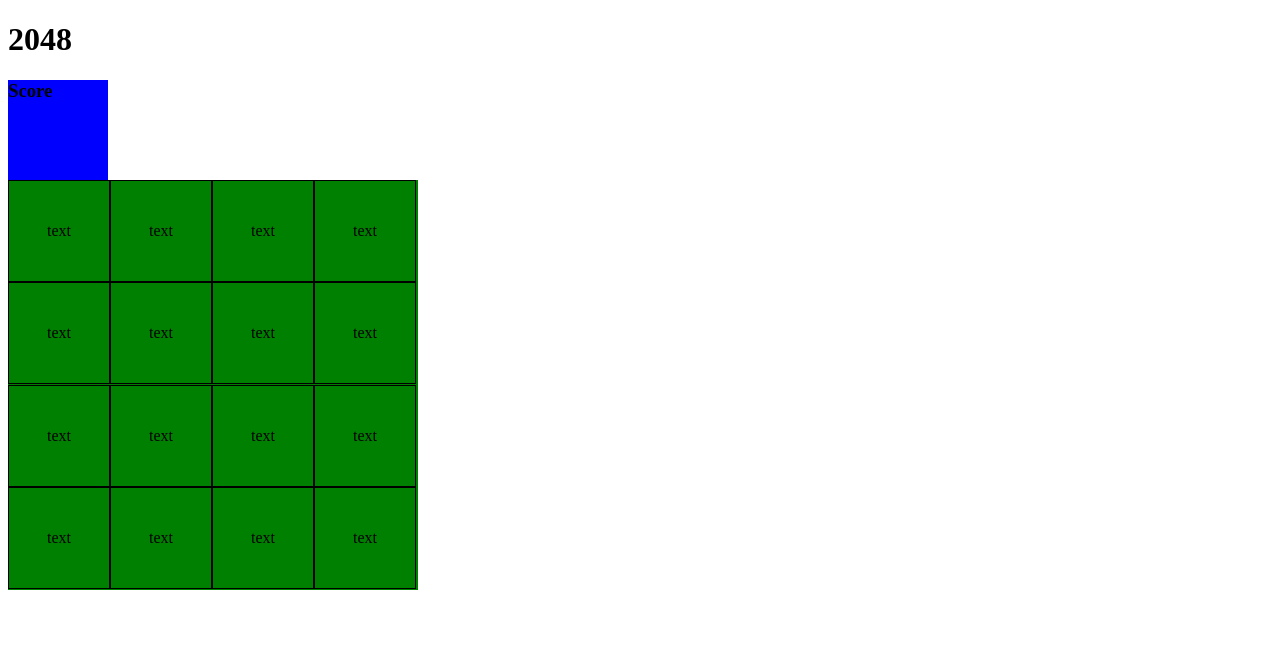
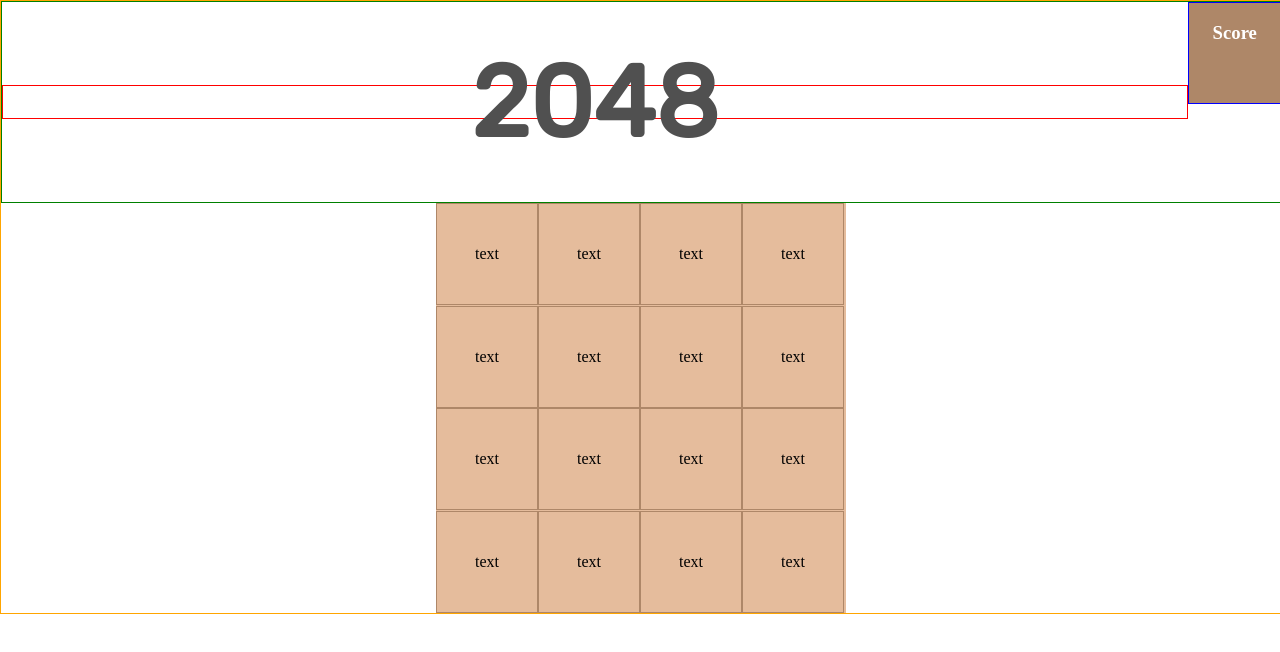
Before and after one commit to daejah-atkinson/2048-Browser-Game, a plain HTML site: page index.html in a window 1280 px wide. Drawn offline with Linux system fonts and the light colour scheme.

Commit message:
More CSS formatting

```diff
--- a/app.js
+++ b/app.js
@@ -3,14 +3,9 @@ console.log("hello world")
 //GAMEPLAY PSEUDOCODE
 
 //1. Game boared is composed of 16 tiles that are aligned 4x4.
+// We need our gameboard to create 16 total cells, that are 4x4
 //Code to create grid using javascript instead of css courtesy of https://code-boxx.com/create-grid-javascript/
 
-// let container = document.getElementById('gameboard');
-// let cell = document.createElement('div');
-// cell.innerHTML = "text"
-// container.appendChild(cell)
-
-// We need our gameboard to create 16 total cells, that are 4x4
 function createGameboard (){
     for (let i=0; i < 16; i++){
         let container = document.getElementById('gameboard');
@@ -21,6 +16,12 @@ function createGameboard (){
 } createGameboard ();
 
 //2. Game board starts out with two number 2 tiles
+//Create a function that randomly generates the number 2 on the board.
+function randomGenerate() {
+
+}
+
+
 //3. Player uses the arrow keys to slide the tiles on the board
     // Up arrow --> slides tiles up
     // Down arrow --> slides tiles down
--- a/index.html
+++ b/index.html
@@ -5,12 +5,22 @@
     <meta http-equiv="X-UA-Compatible" content="IE=edge">
     <meta name="viewport" content="width=device-width, initial-scale=1.0">
     <link rel="stylesheet" href="main.css">
+
+    <link rel="preconnect" href="https://fonts.googleapis.com">
+<link rel="preconnect" href="https://fonts.gstatic.com" crossorigin>
+<link href="https://fonts.googleapis.com/css2?family=Rubik&display=swap" rel="stylesheet">
+
     <title>2048</title>
 </head>
 <body>
-    <div><h1>2048</h1></div>
-    <div class="score"><h3>Score</h3></div>
+    <section class="top-section">
+        <h1 class="title">2048</h1>
+        <div class="score"><h3>Score</h3></div>
+    </section>
+
+    <section class="middle">
     <div id="gameboard"></div>
+    </section>
 
 <script src="app.js"></script>
 </body>
--- a/main.css
+++ b/main.css
@@ -1,23 +1,52 @@
+.top-section {
+    border: 1px solid green;
+    height: 200px;
+    width: 100%;
+    display: flex;
+    justify-content: flex-end;
+}
+
+h1 {
+    display: flex;
+    width: 100%;
+    border: 1px solid red;
+    justify-content: center;
+    align-items: center;
+    color: #505050;
+    font-family: 'Rubik', sans-serif;
+    font-size: 100px;
+}
+
 .score {
-    background-color: blue;
+    background-color: #AE8768;
+    color: white;
     width: 100px;
     height: 100px;
+    justify-content: center;
+    border: 1px solid blue;
+    display: flex;
+}
+
+body {
+    border: 1px solid orange;
+    width: 100%;
+    margin: auto;
 }
 
 #gameboard {
-    background-color: green;
+    background-color: #E5BC9C;
     width: 410px;
     height: 410px;
     display: flex;
     flex-wrap: wrap;
+    margin: auto;
 }
 
 #gameboard > div {
     width: 100px;
     height: 100px;
-    border: 1px solid black;
+    border: 1px solid #AE8768;
     display: flex;
     justify-content: center;
     align-items: center;
-
 }
```
